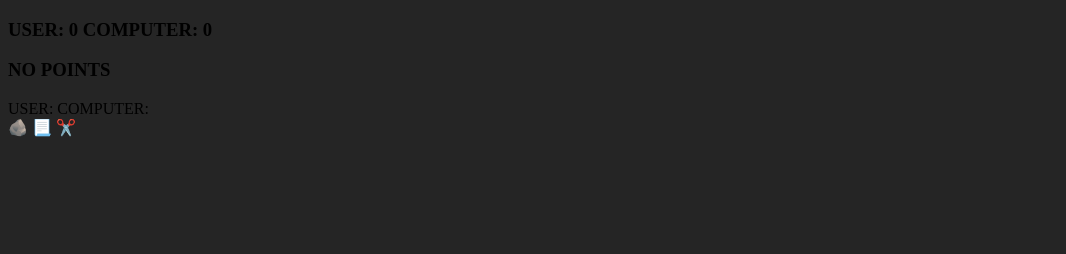
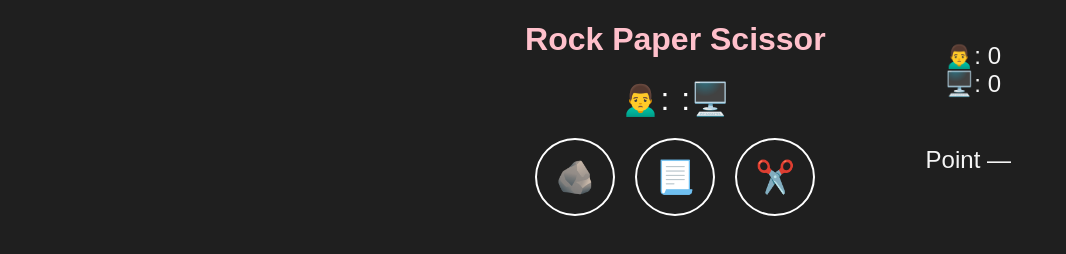
Before and after one commit to Shouvik1Sarkar/js_projects_challenge, a plain HTML site: page project_02_rock_paper_scissors/index.html in a window 1280 px wide. Both pictures are taken after a click on the element "✂️". Shown: the whole page, without its empty margins (0-1066 px from the left). Drawn offline with Linux system fonts and the light colour scheme.

Commit message:
update quiz game and rock paper scissor

```diff
--- a/project_02_rock_paper_scissors/index.html
+++ b/project_02_rock_paper_scissors/index.html
@@ -8,26 +8,28 @@
   </head>
   <body>
     <div id="parentContainer">
-      <!-- <h1>Rock paper Scissor</h1>
-      <input type="text" name="" id="user_input" />
-      <button id="click_me">click</button> -->
-      <h3 id="points"></h3>
-      <h3 id="winner"></h3>
+      <div id="gameContainer">
+        <h1 id="title">Rock Paper Scissor</h1>
+        <div id="hands">
+          <span id="user_hand">🙍‍♂️: </span>
+          <span id="computer_hand"> :🖥️</span>
+        </div>
 
-      <div id="hands">
-        <span id="user_hand">USER: </span>
-        <span id="computer_hand">COMPUTER</span>
+        <div id="game">
+          <span id="rock" class="element">🪨</span>
+          <span id="paper" class="element">📃</span>
+          <span id="scissor" class="element">✂️</span>
+        </div>
       </div>
 
-      <div id="game">
-        <span id="rock" class="element">🪨</span>
-        <span id="paper" class="element">📃</span>
-        <span id="scissor" class="element">✂️</span>
+      <div id="scoreboard">
+        <h2 id="points">
+          🙍‍♂️: <br />
+          🖥️:
+        </h2>
+        <h2 id="winner">Point: —</h2>
       </div>
     </div>
-    <h3 id="computer"></h3>
-    <h3 id="result"></h3>
-    <h3 id="points"></h3>
 
     <!-- <script src="script.js"></script> -->
     <script src="scripts.js"></script>
--- a/project_02_rock_paper_scissors/scripts.js
+++ b/project_02_rock_paper_scissors/scripts.js
@@ -46,11 +46,11 @@ for (let i = 0; i < game_elements.length; i++) {
       computer_hand_emoji = "✂️";
     }
 
-    user_hands.innerHTML = `USER: ${user_hand_emoji}`;
-    computer_hands.innerHTML = `COMPUTER: ${computer_hand_emoji}`;
+    user_hands.innerHTML = `🙍‍♂️: ${user_hand_emoji}`;
+    computer_hands.innerHTML = `${computer_hand_emoji} :🖥️`;
 
     if (user_pick == computer_pick) {
-      winner.innerHTML = "NO POINTS";
+      winner.innerHTML = "Point —";
     } else if (
       (user_pick == "rock" && computer_pick == "scissor") ||
       (user_pick == "paper" && computer_pick == "rock") ||
@@ -58,15 +58,15 @@ for (let i = 0; i < game_elements.length; i++) {
     ) {
       user_point += 1;
       //   alert(`user won `);
-      winner.innerHTML = "USER GOT A POINT";
+      winner.innerHTML = "POINT: 🙍‍♂️";
     } else {
       computer_point += 1;
-      winner.innerHTML = "Computer GOT A POINT";
+      winner.innerHTML = `POINT: 🖥️`;
       //   alert("Computer won");
     }
     setTimeout(() => {
-      user_hands.innerHTML = `USER: `;
-      computer_hands.innerHTML = `COMPUTER: `;
+      user_hands.innerHTML = `🙍‍♂️: `;
+      computer_hands.innerHTML = `:🖥️`;
     }, 2000);
     if (trial == 5) {
       setTimeout(() => {
@@ -74,6 +74,6 @@ for (let i = 0; i < game_elements.length; i++) {
       }, 1000);
     }
 
-    score_board.innerText = `USER: ${user_point} COMPUTER: ${computer_point}`;
+    score_board.innerText = `🙍‍♂️: ${user_point} \n🖥️: ${computer_point}`;
   });
 }
--- a/project_02_rock_paper_scissors/style.css
+++ b/project_02_rock_paper_scissors/style.css
@@ -1,3 +1,86 @@
+/* Reset and layout */
 body {
-  background-color: rgb(37, 37, 37);
+  background-color: #1f1f1f;
+  color: white;
+  display: flex;
+  align-items: right;
+  justify-content: right;
+  /* height: 100vh; */
+  margin: 0;
+  font-family: "Poppins", sans-serif;
 }
+
+#title {
+  color: pink;
+}
+
+#parentContainer {
+  display: flex;
+  justify-content: center;
+  align-items: center;
+  gap: 100px;
+  width: 80%;
+  /* background-color: red; */
+}
+
+/* Right side info (points & winner) */
+#scoreboard {
+  display: flex;
+  flex-direction: column;
+  gap: 8px;
+  text-align: right;
+  padding-right: 0px;
+  justify-items: right;
+}
+
+#points,
+#winner {
+  font-size: 1.5rem; /* like h4 */
+  font-weight: 500;
+  color: #f5f5f5;
+}
+#points {
+  margin-right: 10px;
+}
+
+/* Center section (hands + game) */
+#gameContainer {
+  display: flex;
+  flex-direction: column;
+  align-items: center;
+}
+
+#hands {
+  display: flex;
+  justify-content: center;
+  align-items: center;
+  gap: 12px;
+  font-size: 2rem;
+  margin-bottom: 20px;
+}
+
+#game {
+  display: flex;
+  justify-content: center;
+  gap: 20px;
+}
+
+/* Buttons / elements */
+.element {
+  border: 2px solid white;
+  border-radius: 50%;
+  padding: 18px;
+  font-size: 2rem;
+  transition: transform 0.2s, background-color 0.2s;
+  cursor: pointer;
+}
+
+.element:hover {
+  transform: scale(1.15);
+  background-color: rgba(255, 255, 255, 0.1);
+}
+
+/* Optional: add subtle shadows for visual polish */
+.element:active {
+  transform: scale(1);
+}
--- a/project_04_quiz/script.js
+++ b/project_04_quiz/script.js
@@ -21,6 +21,9 @@ let i = 0;
 let score = 0;
 // while (i < quiz.length) {
 // play.addEventListener("click", () => {
+// for (let x = 0; x < options.length; x++) {
+//   options[x].classList.add("invisible");
+// }
 function loadQuestion(i) {
   for (let x = 0; x < options.length; x++) {
     options[x].classList.remove("inactive", "bgwrong", "bgright");
@@ -71,7 +74,7 @@ play.addEventListener("click", () => {
     question.innerHTML = "Comgratulations! You completed the QUIZ🎉";
 
     for (let x = 0; x < options.length; x++) {
-      options[x].classList.add("inactive");
+      options[x].classList.add("invisible");
     }
     i = 0;
   }
--- a/project_04_quiz/style.css
+++ b/project_04_quiz/style.css
@@ -11,9 +11,11 @@
   max-width: 300px;
   padding-left: 15px;
 }
-/* .inactive {
+.invisible {
   display: none;
 }
+
+/*
 .bgright {
   background-color: rgb(8, 212, 8);
 }
```
Also changed, not shown: project_04_quiz/index.html (+3 -5 lines).
